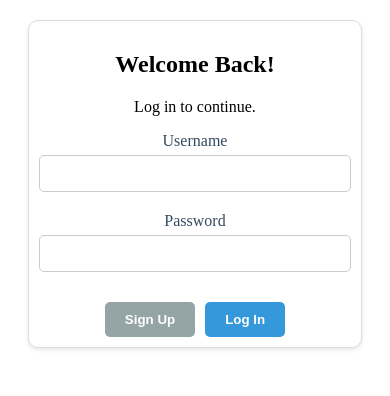
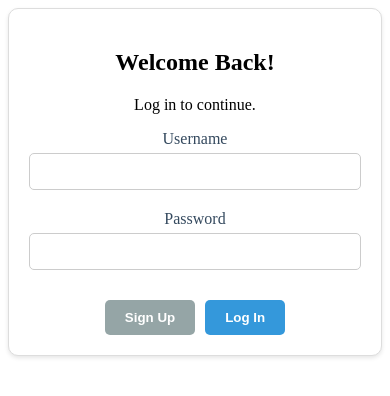
Before and after one commit to aholley112/diy_dynamics_client, an Angular app: page /auth in a window 390 px wide. Shown: the top 396 px of the page. Built offline with nearby package versions, Linux system fonts and the light colour scheme.

Commit message:
adjusting SCSS

```diff
--- a/src/app/features/auth/auth.component.scss
+++ b/src/app/features/auth/auth.component.scss
@@ -7,11 +7,6 @@ border-radius: 10px;
 box-shadow: 0 2px 4px rgba(0, 0, 0, 0.1);
 border: 1px solid #ddd;
 text-align: center;
-
-@media (max-width: 768px) {
-  padding: 10px;
-  margin: 20px;
-}
 }
 
 .form-group {
--- a/src/app/features/search-page/search-page.component.scss
+++ b/src/app/features/search-page/search-page.component.scss
@@ -48,17 +48,6 @@
         object-fit: cover;
       }
     }
-  }
+
 }
-
-@media (max-width: 768px) {
-  .search-results-container .results-list .result-card {
-    max-width: 90%;
-  }
 }
-
-@media (max-width: 480px) {
-  .search-results-container .results-list .result-card {
-    max-width: 100%;
-  }
-}
```
